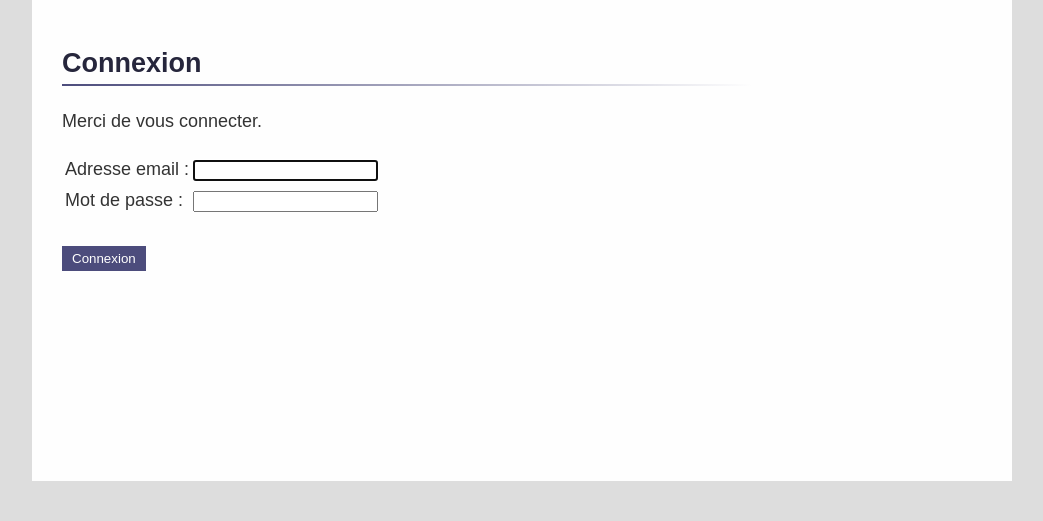
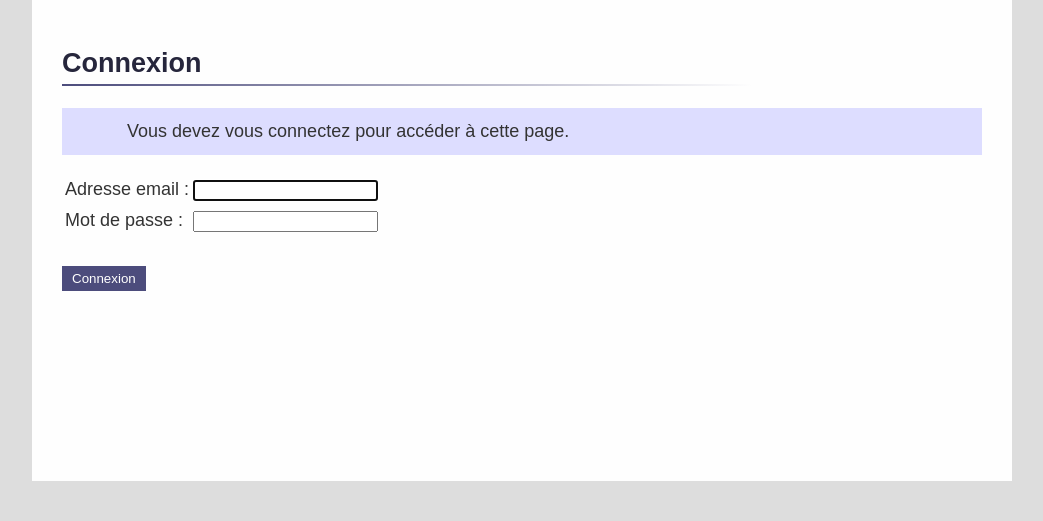
Before and after one commit to dlesbre/site-interludes, a Django app: page /accounts/login/?next=/accounts/profile/ in a window 1280 px wide. Shown: the part 173-694 px from the top of the page, without its empty margins (118-1161 px from the left). Run offline with Django 3.2, Linux system fonts and the light colour scheme; data comes from the database, SQL or seed files in the repository.

Commit message:
Fix some CSS + login required

```diff
--- a/accounts/templates/login.html
+++ b/accounts/templates/login.html
@@ -12,13 +12,13 @@
 	{% endif %}
 
 	{% if next %}
+	<ul class="messagelist">
 	{% if user.is_authenticated %}
-	<ul class="messagelist">
-		<li class="error">Accès non autorisé</li>
+		<li class="error">Accès non autorisé.</li>
+	{% else %}
+		<li class="info">Vous devez vous connectez pour accéder à cette page.</li>
+	{% endif %}
 	</ul>
-	{% else %}
-	<p>Merci de vous connecter.</p>
-	{% endif %}
 	{% endif %}
 	<form method="post" action="{% url 'accounts:login' %}?next={{ next|urlencode }}">
 		{% csrf_token %}
--- a/accounts/views.py
+++ b/accounts/views.py
@@ -1,5 +1,6 @@
 from django.contrib import messages
 from django.contrib.auth import login, logout
+from django.contrib.auth.mixins import LoginRequiredMixin
 from django.contrib.auth.views import LoginView as DjangoLoginView
 from django.contrib.sites.shortcuts import get_current_site
 from django.http import Http404
@@ -32,9 +33,10 @@ class LogoutView(RedirectView):
 		return super().get_redirect_url(*args, **kwargs)
 
 
-class ProfileView(TemplateView):
+class ProfileView(LoginRequiredMixin, TemplateView):
 	"""Vue des actions de gestion de son profil"""
 	template_name = "profile.html"
+	redirect_field_name = "next"
 
 
 class CreateAccountView(View):
--- a/home/static/css/style.css
+++ b/home/static/css/style.css
@@ -209,22 +209,19 @@ ul.messagelist {
 ul.messagelist li {
 	display: block;
 	font-weight: 400;
-	font-size: 13px;
 	padding: 10px 10px 10px 65px;
 	margin: 0 0 10px 0;
 	background: #dfd;
-	background-size: 16px auto;
 	color: #333;
 }
-
 ul.messagelist li.warning {
 	background: #ffc;
-	background-size: 14px auto;
 }
-
 ul.messagelist li.error {
 	background: #ffefef;
-	background-size: 16px auto;
+}
+ul.messagelist li.info {
+	background: #ddf;
 }
 
 footer {
```
